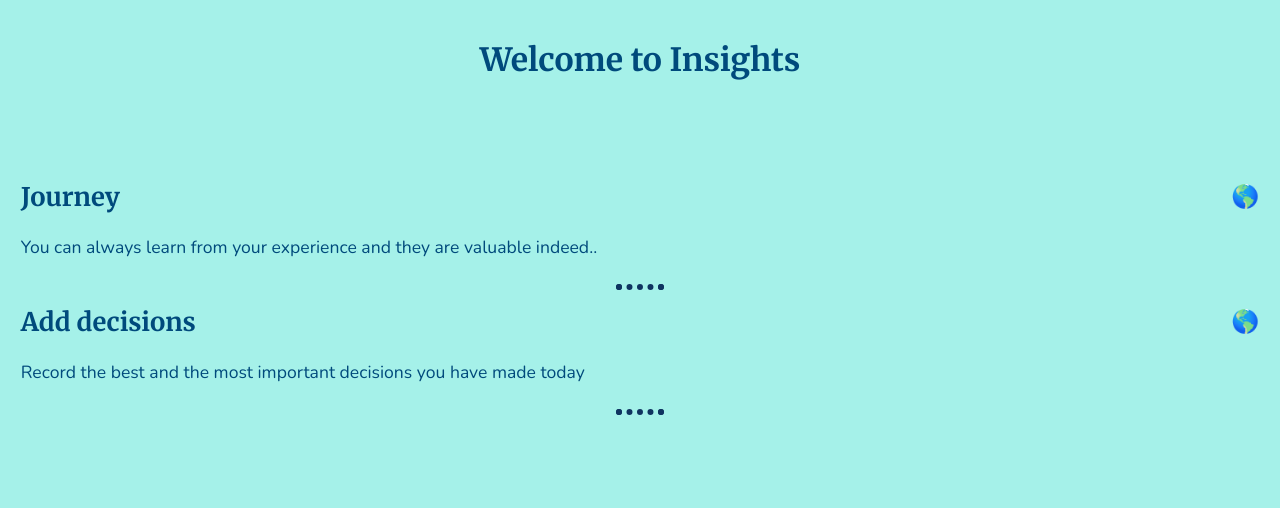
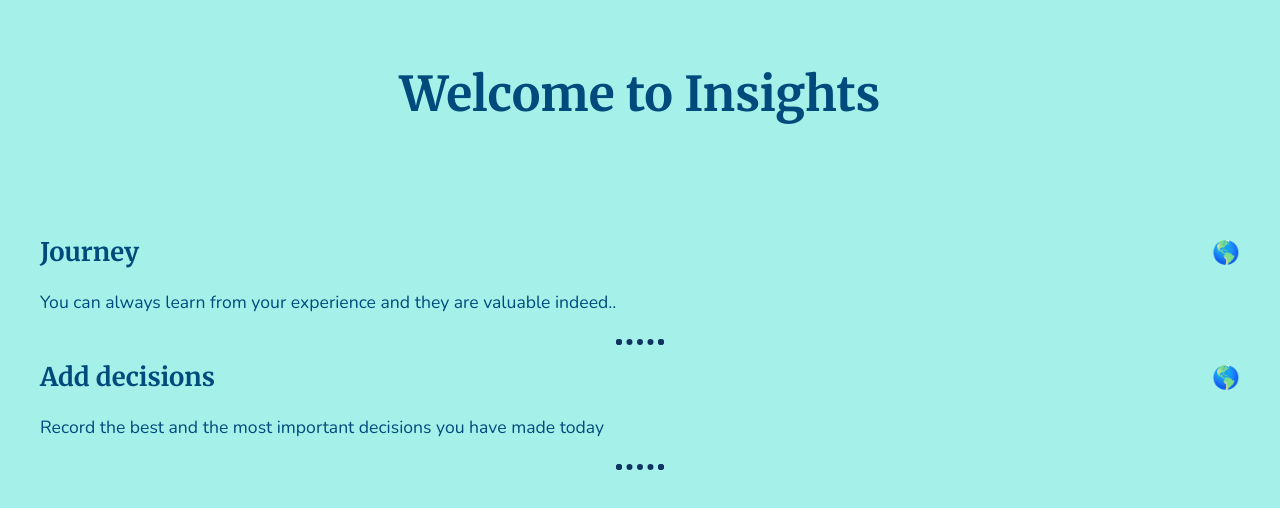
Before and after one commit to chriskokc/react-decision-making, a React (Create React App) app: page /react-decision-making in a window 1280 px wide. Shown: the top 508 px of the page. Built offline with nearby package versions, Linux system fonts and the light colour scheme; no server answers; the HTML template or start-up script is replaced by a standard one.

Commit message:
added media queries to Home page.

```diff
--- a/src/pages/Home/Home.scss
+++ b/src/pages/Home/Home.scss
@@ -13,3 +13,33 @@
     }
 
 }
+
+@media screen and (min-width: $tablet-breakpoint) {
+    .home {
+        padding: 1.5rem;
+
+        &__title {
+            margin-bottom: 5rem;
+            font-size: 3rem;
+        }
+
+        &__main {
+            padding: 1.2rem;
+        }
+    }
+}
+
+@media screen and (min-width: $desktop-breakpoint) {
+    .home {
+        padding: 1.5rem;
+
+        &__title {
+            margin-bottom: 5rem;
+            font-size: 3rem;
+        }
+
+        &__main {
+            padding: 1rem;
+        }
+    }
+}
```
